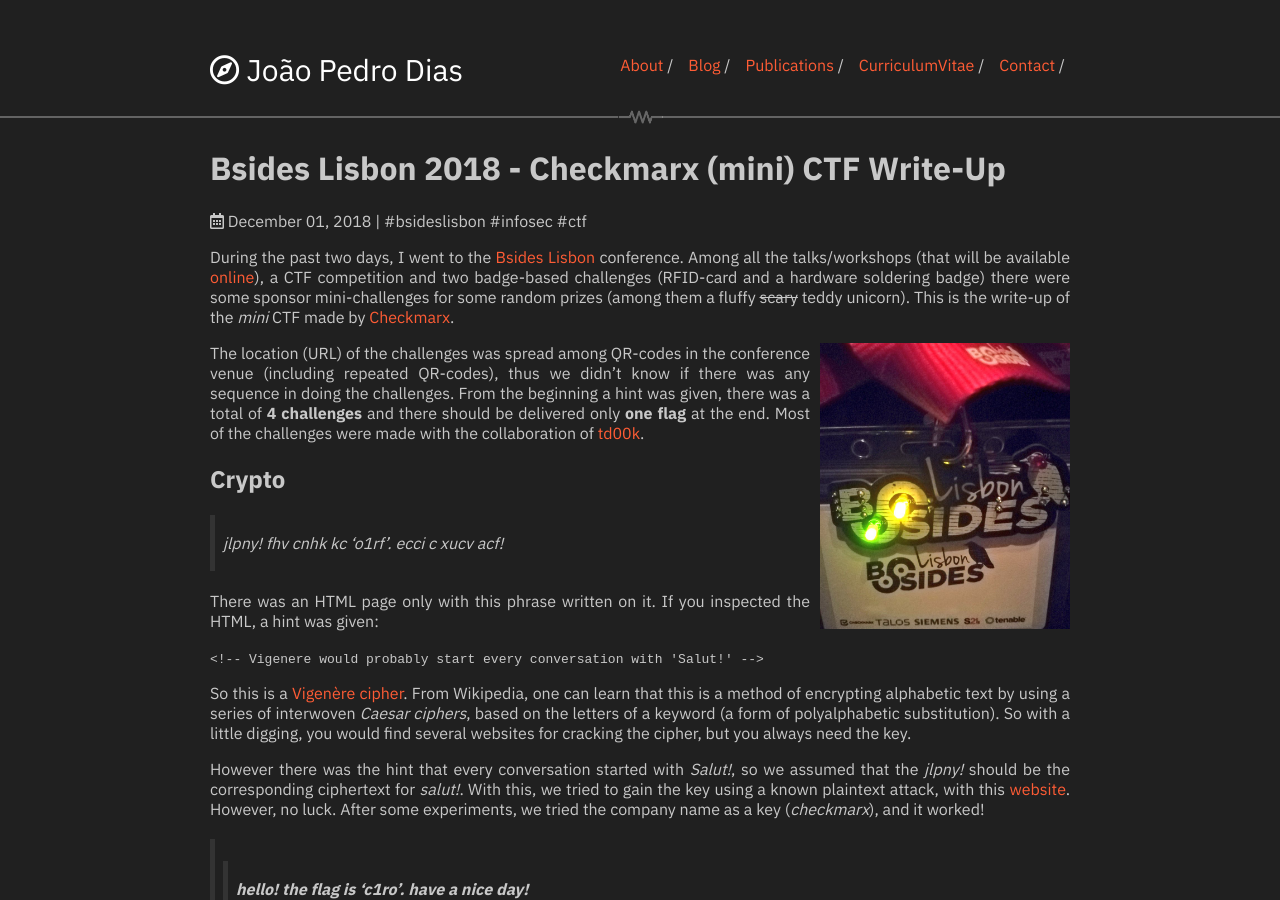
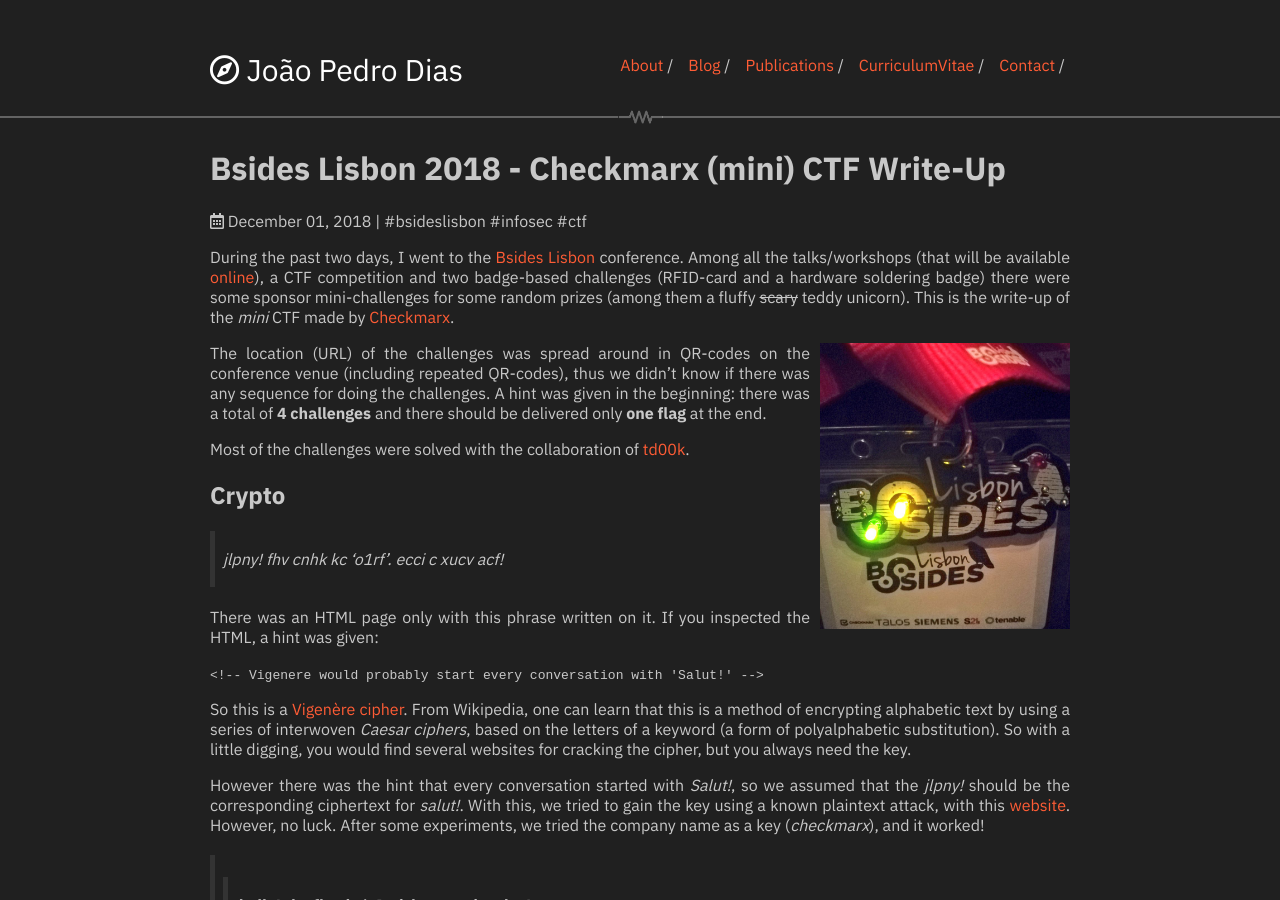
Before and after one commit to jpdias/jpdias.github.io, a Jekyll site: the page built from _posts/2018-12-01-bsideslisbon.md, in a window 1280 px wide and 900 px high. Built offline with Jekyll 4.4.1, drawn with Linux system fonts in a browser that asks for light colours; nearby versions of some CDN libraries.

Commit message:
small fixes

```diff
--- a/_posts/2018-12-01-bsideslisbon.md
+++ b/_posts/2018-12-01-bsideslisbon.md
@@ -9,7 +9,9 @@
 <!--more-->
 
 <img src="/images/bsideslx18/badge.jpg" style="width:250px; margin-left:10px" align="right">
-The location (URL) of the challenges was spread among QR-codes in the conference venue (including repeated QR-codes), thus we didn't know if there was any sequence in doing the challenges. From the beginning a hint was given, there was a total of **4 challenges** and there should be delivered only **one flag** at the end. Most of the challenges were made with the collaboration of [td00k](http://twitter.com/tiaggodias).
+The location (URL) of the challenges was spread around in QR-codes on the conference venue (including repeated QR-codes), thus we didn't know if there was any sequence for doing the challenges. A hint was given in the beginning: there was a total of **4 challenges** and there should be delivered only **one flag** at the end.
+
+Most of the challenges were solved with the collaboration of [td00k](http://twitter.com/tiaggodias).
 
 
 ## Crypto
```
